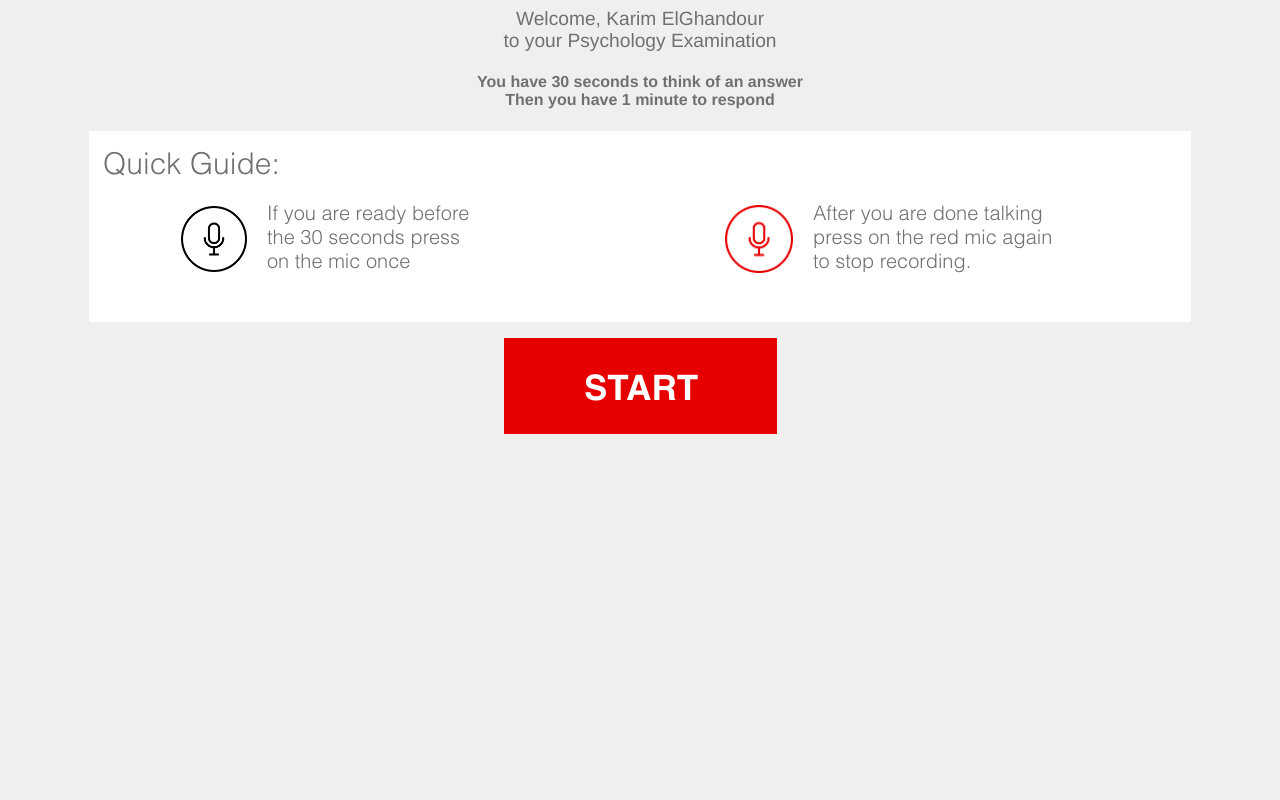
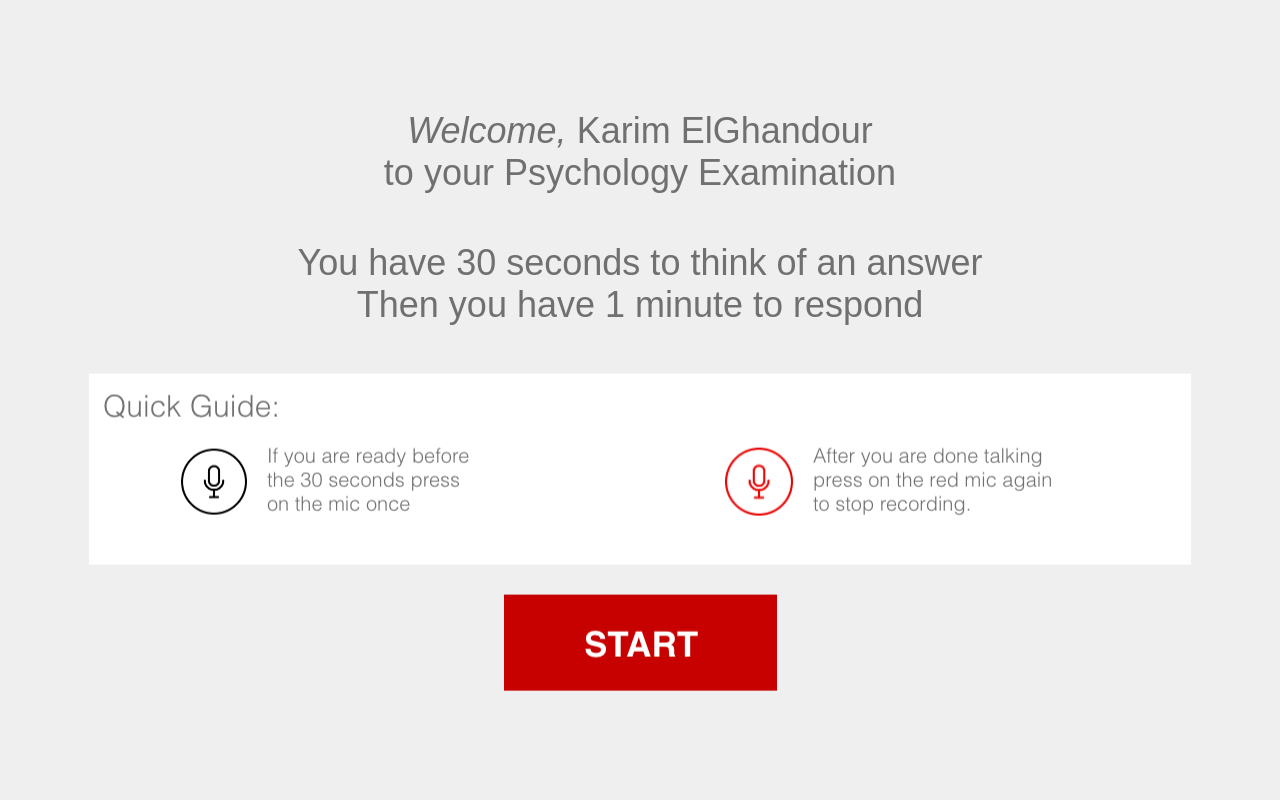
Before and after one commit to TheNavigat/AmazonHackathon, a Django app: page /exam/ in a window 1280 px wide. Run offline with Django 3.2, Linux system fonts and the light colour scheme.

Commit message:
Initial webpage

```diff
--- a/dev/vivavoce/static/vivavoce/style.css
+++ b/dev/vivavoce/static/vivavoce/style.css
@@ -2,10 +2,23 @@ body{
     background-color: #EFEFEF;
     text-align:center;
     color: #707070;
-    font-family: 'Helvetica', 'Arial';
+    font-size: 30px;
+    margin: 0;
+    position: absolute;
+    top: 50%;
+    left: 50%;
+    transform: translate(-50%, -50%);
+    font-family: 'Helvetica','Arial';
+
 }
 
 h2{
-    font-weight: lighter;
+    font-family: 'Helvetica Light','Arial';
+    font-weight: 50;
     font-size: larger;
 }
+h4{
+    font-family: 'Helvetica Light','Arial';
+    font-weight: 50;
+    font-size: larger;
+}
--- a/dev/vivavoce/templates/vivavoce/index.html
+++ b/dev/vivavoce/templates/vivavoce/index.html
@@ -1,7 +1,7 @@
 {% load static %}
 <link rel="stylesheet" type="text/css" href="{% static 'vivavoce/style.css' %}" />
 
-<h2>Welcome, {{User.fullname}}<br />
+<h2><i>Welcome,</i> {{User.fullname}}<br />
 to your {{Exam.name}} Examination </h2>
 <h4>You have 30 seconds to think of an answer<br />
 Then you have 1 minute to respond</h4>
```
Also changed, not shown: dev/vivavoce/static/vivavoce/images/startbutton.png.
